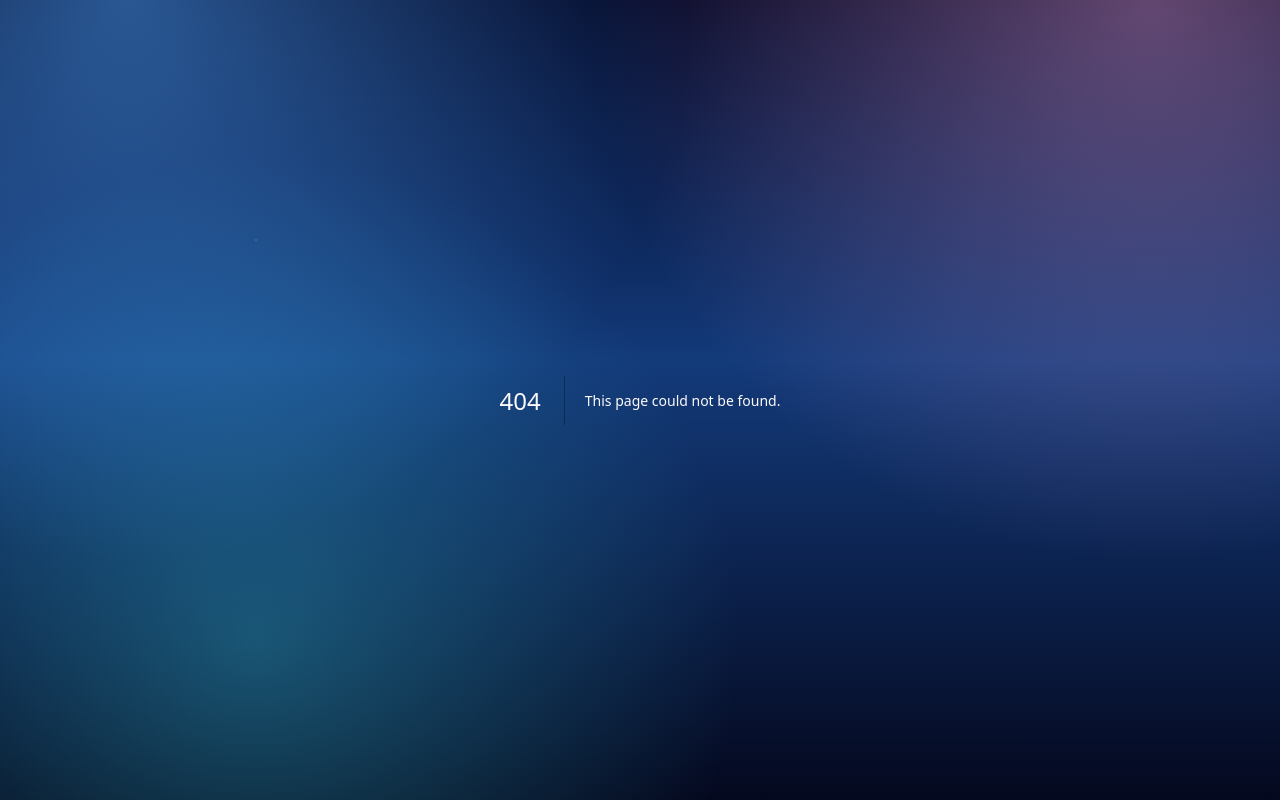
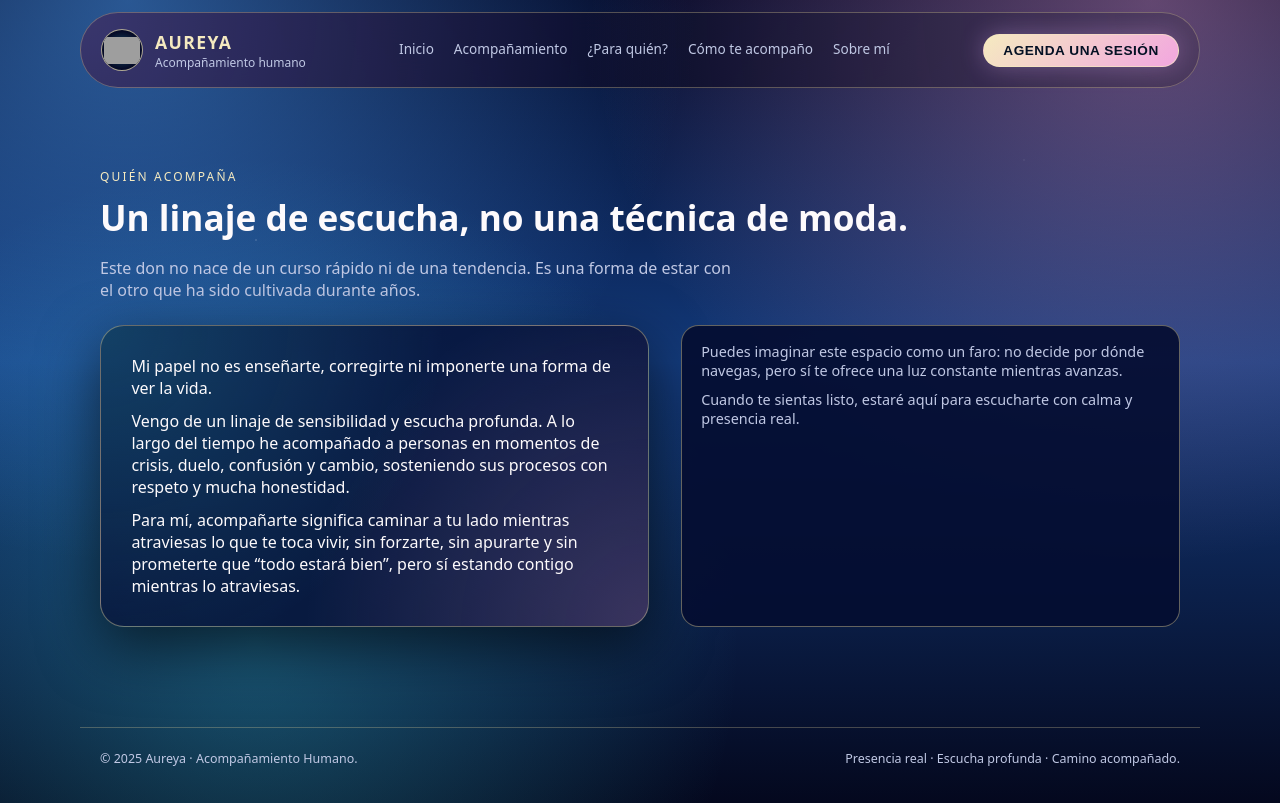
Before and after one commit to lulabtechnology/Entre-almas-abiertas, a Next.js app: page /sobre-mi in a window 1280 px wide. Before the commit this address had no page. Built offline with nearby package versions, Linux system fonts and the light colour scheme; grey boxes are pictures that could not be loaded.

Commit message:
Create page.js

```diff
--- /dev/null
+++ b/app/sobre-mi/page.js
@@ -0,0 +1,55 @@
+import Navbar from "../../components/Navbar";
+import Footer from "../../components/Footer";
+import Section from "../../components/Section";
+
+export const metadata = {
+  title: "Sobre mí | Aureya"
+};
+
+export default function SobreMiPage() {
+  return (
+    <>
+      <Navbar />
+      <main className="page-shell">
+        <Section
+          label="Quién acompaña"
+          title="Un linaje de escucha, no una técnica de moda."
+          lead="Este don no nace de un curso rápido ni de una tendencia. Es una forma de estar con el otro que ha sido cultivada durante años."
+        >
+          <div className="grid-two">
+            <div className="card-soft">
+              <p style={{ marginBottom: "0.7rem" }}>
+                Mi papel no es enseñarte, corregirte ni imponerte una forma de
+                ver la vida.
+              </p>
+              <p style={{ marginBottom: "0.7rem" }}>
+                Vengo de un linaje de sensibilidad y escucha profunda. A lo
+                largo del tiempo he acompañado a personas en momentos de
+                crisis, duelo, confusión y cambio, sosteniendo sus procesos con
+                respeto y mucha honestidad.
+              </p>
+              <p>
+                Para mí, acompañarte significa caminar a tu lado mientras
+                atraviesas lo que te toca vivir, sin forzarte, sin apurarte y
+                sin prometerte que “todo estará bien”, pero sí estando contigo
+                mientras lo atraviesas.
+              </p>
+            </div>
+
+            <div className="mini-card">
+              <p style={{ marginBottom: "0.6rem" }}>
+                Puedes imaginar este espacio como un faro: no decide por dónde
+                navegas, pero sí te ofrece una luz constante mientras avanzas.
+              </p>
+              <p>
+                Cuando te sientas listo, estaré aquí para escucharte con calma y
+                presencia real.
+              </p>
+            </div>
+          </div>
+        </Section>
+      </main>
+      <Footer />
+    </>
+  );
+}
```
